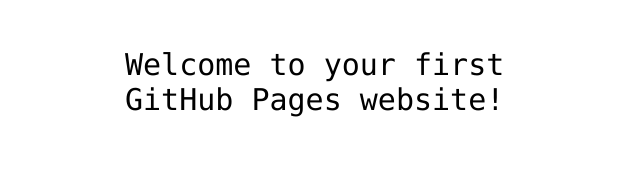
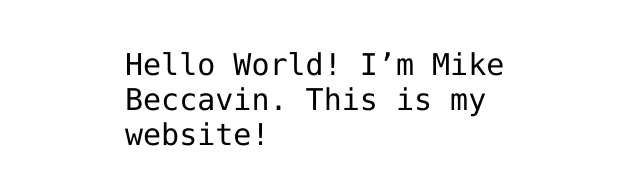
Before and after one commit to mikebeccavin/hello-world, a plain HTML site: page index.html in a window 1280 px wide. Shown: the part 341-526 px from the top of the page, without its empty margins (315-955 px from the left). Drawn offline with Linux system fonts and the light colour scheme.

Commit message:
replaced placeholder text with Hello World text

```diff
--- a/index.html
+++ b/index.html
@@ -12,7 +12,7 @@
 <img src="https://octodex.github.com/images/daftpunktocat-thomas.gif" id="octocat" alt="octocat-gif" />
 
 <!-- Change this code here by copy and pasting your template on line 15 -->
-<p>Welcome to your first GitHub Pages website!</p>
+<p>Hello World! I’m Mike Beccavin. This is my website!</p>
 
 </body>
 </html>
```
